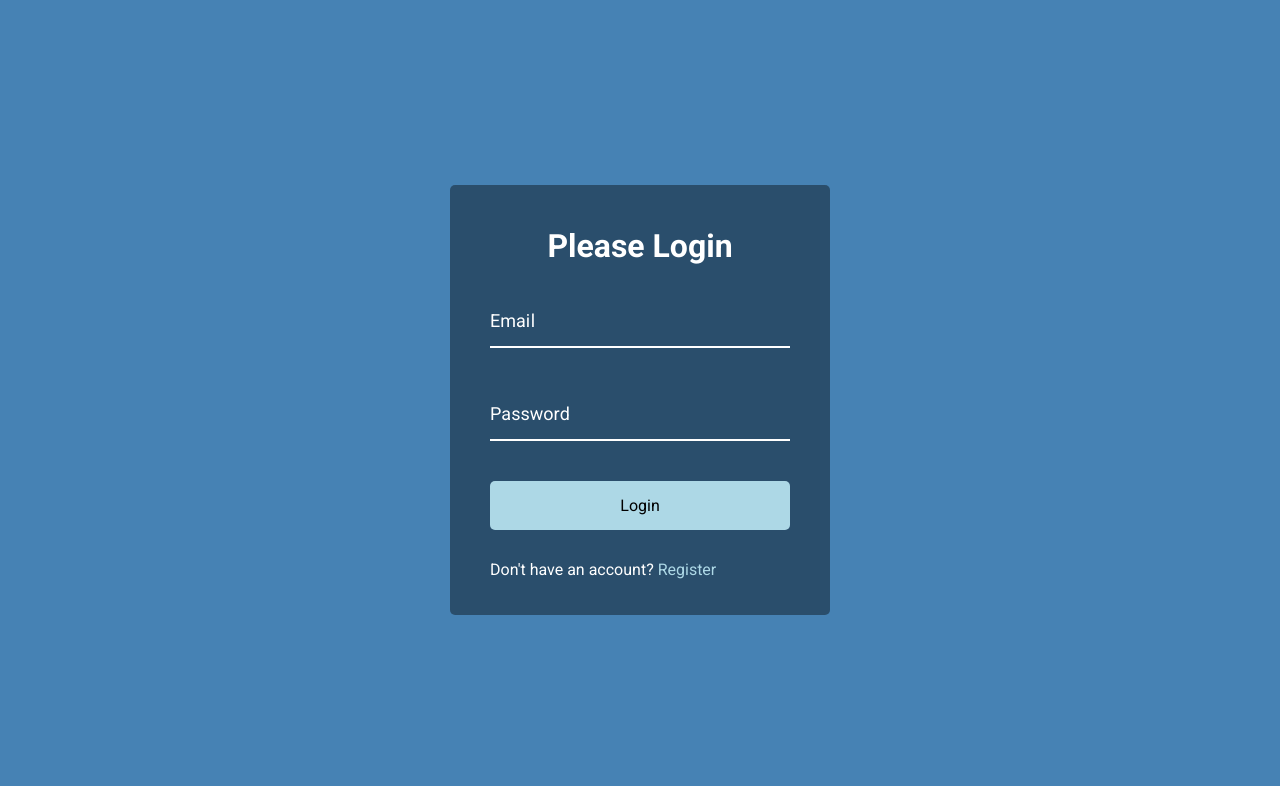
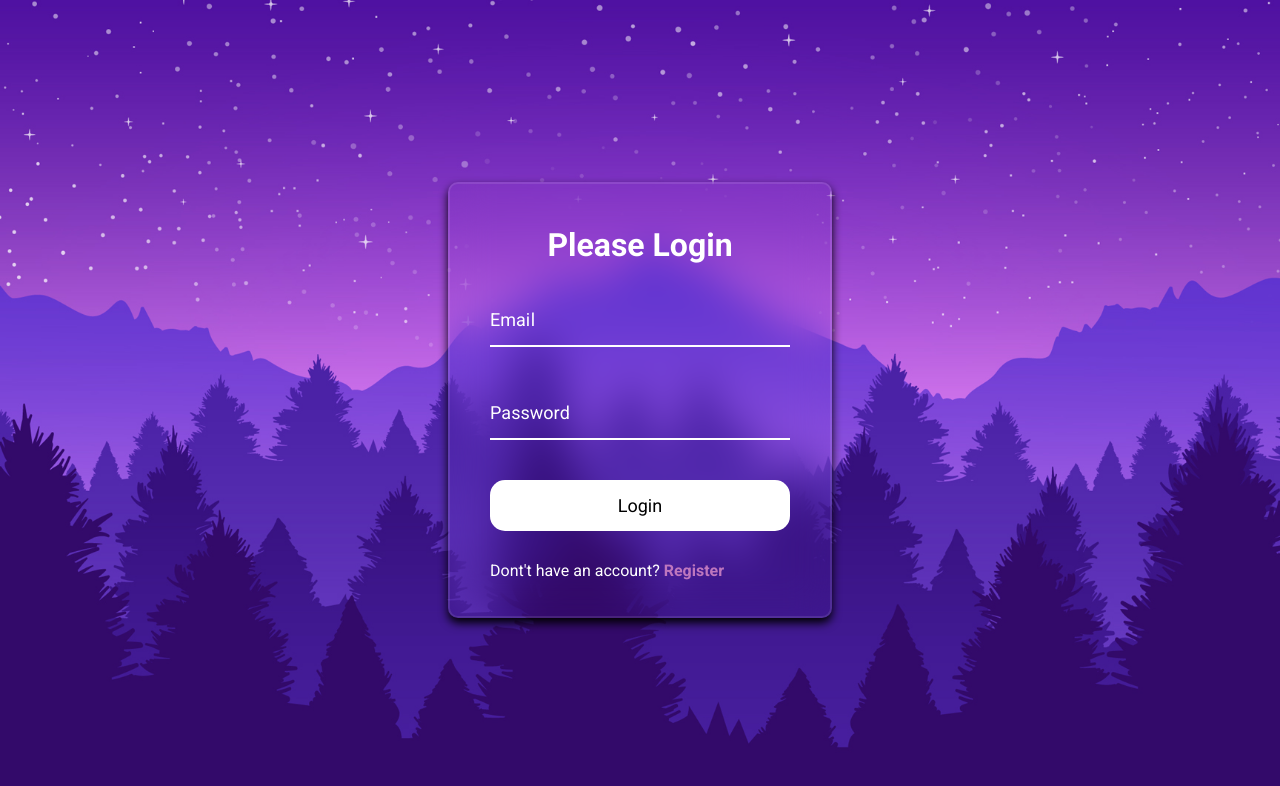
Before and after one commit to ezomoza/Form-animation, a plain HTML site: page index.html in a window 1280 px wide. Drawn offline with Linux system fonts and the light colour scheme.

Commit message:
cambio theme

```diff
--- a/index.html
+++ b/index.html
@@ -12,19 +12,18 @@
     <h1>Please Login</h1>
     <form>
       <div class="form-control">
-      <input type="text" required>
-      <label>Email</label>
+        <input id="email" type="text" required>
+        <label for="email">Email</label>
       </div>
       <div class="form-control">
-      <input type="password" required>
-      <label>Password</label>
+        <input id="password" type="password" required>
+        <label for="password">Password</label>
+      </div>
+      <button class="btn">Login</button>
+      <p class="text">Dont't have an account? <a href="#">Register</a></p>
+    </form>
   </div>
 
-    <button class="btn">Login</button>
-
-    <p class="text">Don't have an account? <a href="#">Register</a></p>
-  </form>
-</div>
 
 <script src="./script.js"></script>
 </body>
--- a/script.js
+++ b/script.js
@@ -1,4 +1,4 @@
-const labels = document.querySelectorAll('.form-control label');
+const labels = document.querySelectorAll('.form-control label')
 
 labels.forEach(label => {
   label.innerHTML = label.innerText
--- a/style.css
+++ b/style.css
@@ -7,7 +7,11 @@
 body {
   font-family: "Roboto", sans-serif;
   color: #fff;
-  background-color: steelblue;
+  /* background-color: steelblue; */
+  background-image: url(./img/img.jpg);
+  background-size: cover;
+  background-repeat: no-repeat;
+  background-position: center;
   display: flex;
   flex-direction: column;
   align-items: center;
@@ -18,9 +22,13 @@ body {
 }
 
 .container {
-  background-color: rgba(0, 0, 0, 0.4);
+  background:transparent;
+  backdrop-filter: blur(20px);
   padding: 20px 40px;
-  border-radius: 5px;
+  border-radius: 10px;
+  border: 2px solid rgba(255,255,255,.1);
+  box-shadow:  0px 5px 10px #000;
+
 }
 
 .container h1 {
@@ -30,25 +38,25 @@ body {
 
 .container a {
   text-decoration: none;
-  color: lightblue;
+  color: rgb(190, 119, 190);
+  font-weight: bold;
 }
 
 .btn {
   cursor: pointer;
   display: inline-block;
   width: 100%;
-  background: lightblue;
+  background: #fff;
   padding: 15px;
   font-family: inherit;
-  font-size: 16px;
+  font-size: 18px;
   border: 0;
-  border-radius: 5px;
+  border-radius: 15px;
 }
 
 .btn:focus {
   outline: 0;
 }
-
 .btn:active {
   transform: scale(0.98);
 }
@@ -69,7 +77,7 @@ body {
   border-bottom: 2px #fff solid;
   display: block;
   width: 100%;
-  padding: 15px 0;
+  padding: 15px;
   font-size: 18px;
   color: #fff;
 }
@@ -77,7 +85,7 @@ body {
 .form-control input:focus,
 .form-control input:valid {
   outline: 0;
-  border-bottom-color: lightblue;
+  border-bottom-color: lightblue ;
 }
 
 .form-control label {
```
Also changed, not shown: img/img.jpg (added), 1 other file. Lines whose indentation alone changed are shown as unchanged.
